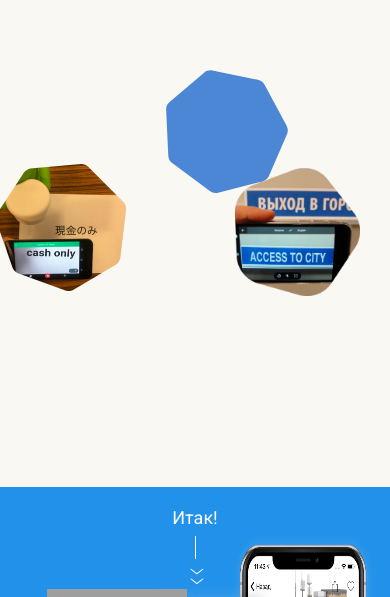
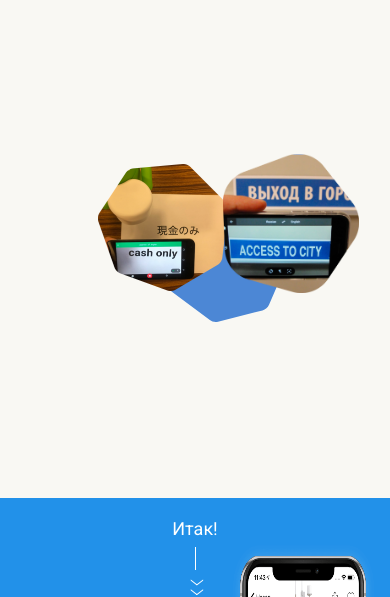
Before and after one commit to dNataly/stolplit, a plain HTML site: page index.html in a window 390 px wide. Shown: the part 10949-11546 px from the top of the page. Drawn offline with nearby package versions, Linux system fonts and the light colour scheme; grey boxes are pictures that could not be loaded.

Commit message:
added overflow

```diff
--- a/css/styles.css
+++ b/css/styles.css
@@ -25,6 +25,10 @@
 
 * {
   box-sizing: border-box;
+}
+
+html {
+    overflow-x: hidden;
 }
 
 body {
@@ -995,7 +999,7 @@ width: 500vw;
     left: 41%;
   }
 
- .big-blue-polygon {
+  .big-blue-polygon {
     height: 155px;
     width: 155px;
     left: 45%;
@@ -1051,20 +1055,19 @@ width: 500vw;
     bottom: 217px;
     right: 21%;
     width: 91px;
-}
   }
   [src*="travels-bottom-right"] {
-    width: 125px;
-    left: 145px;
-    top: -127px;
+    width: 136px;
+    left: 133px;
+    top: -141px;
   }
   [src*="travels-bottom-left"] {
     width: 130px;
-    left: -94px;
+    left: 8px;
     top: 0;
   }
   .travels-polygon {
-    top: 33px;
+    top: 162px;
     right: -36%;
   }
   .travels-polygon-item {
```
